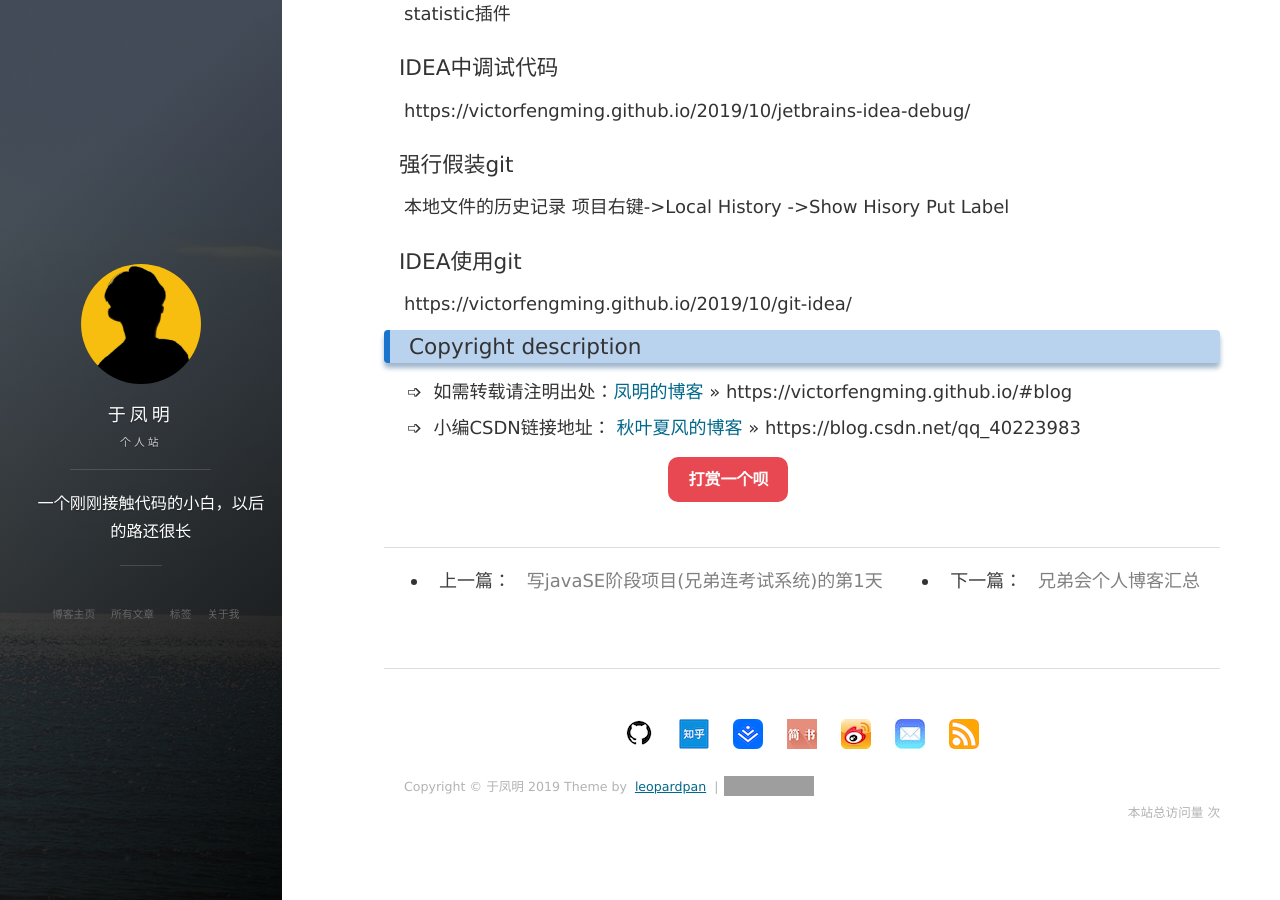
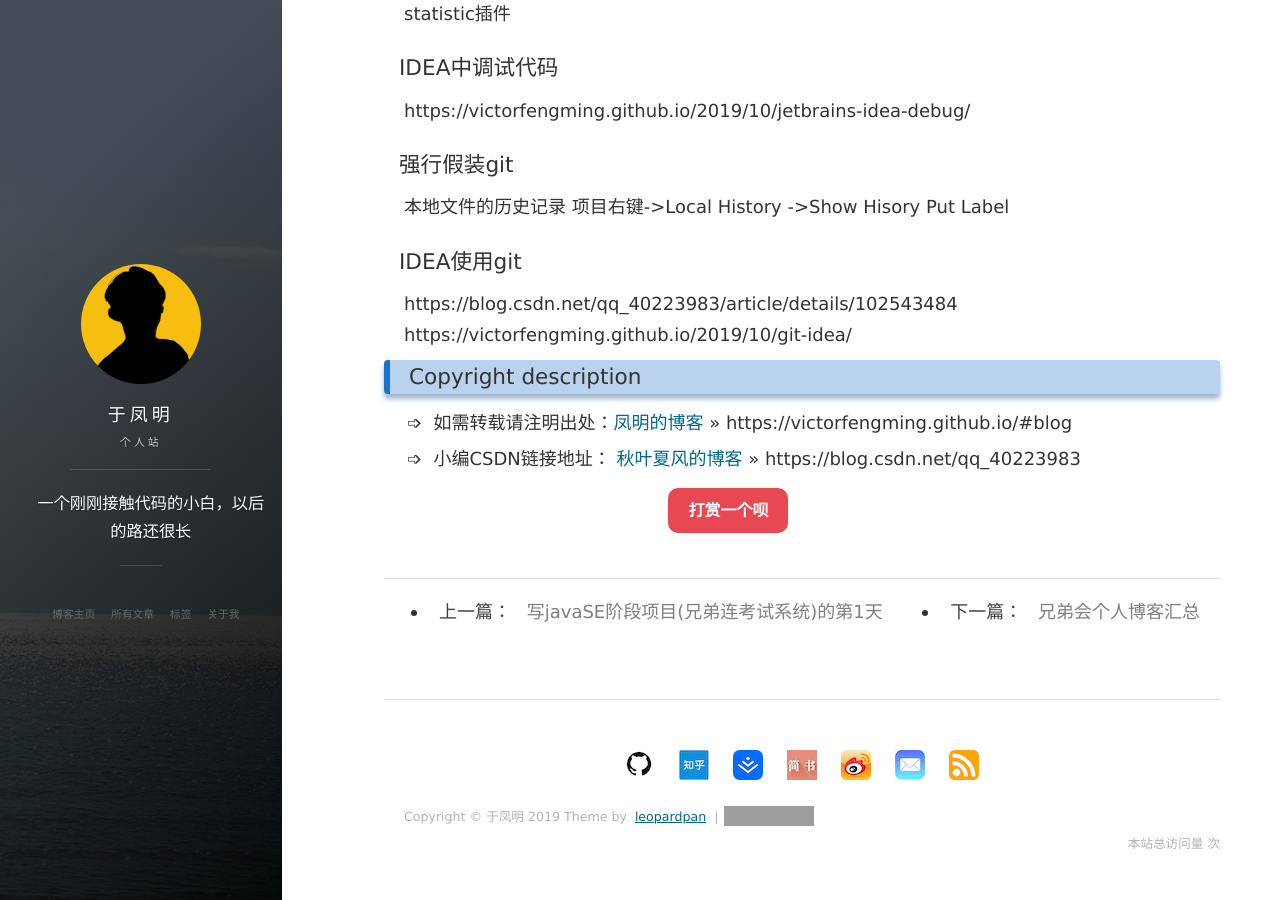
Before and after one commit to victorfengming/victorfengming.github.io.leopardpan, a Jekyll site: the page built from _posts/daily/November/2019-11-06-day85.md, in a window 1280 px wide and 900 px high, scrolled down 1666 px. Built offline with Jekyll 4.4.1, drawn with Linux system fonts in a browser that asks for light colours; nearby versions of some CDN libraries; comment, search, counter and statistics services are not loaded; some of the changed lines change nothing that is shown; grey boxes are pictures that could not be loaded.

Commit message:
csdn中在IDEA的git管理

```diff
--- a/_posts/daily/November/2019-11-06-day85.md
+++ b/_posts/daily/November/2019-11-06-day85.md
@@ -59,4 +59,5 @@ https://victorfengming.github.io/2019/10/jetbrains-idea-debug/
 项目右键->Local History ->Show Hisory
 Put Label
 #### IDEA使用git
+https://blog.csdn.net/qq_40223983/article/details/102543484
 https://victorfengming.github.io/2019/10/git-idea/
```
